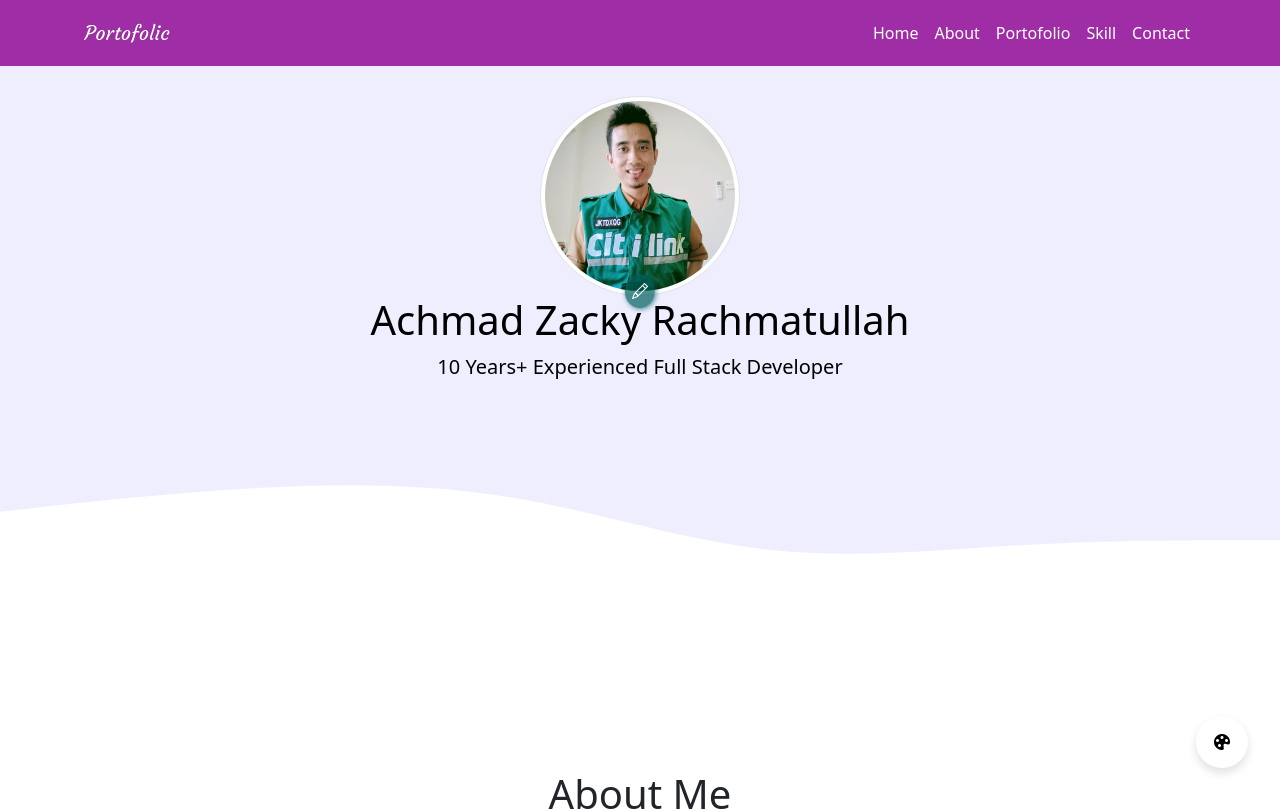
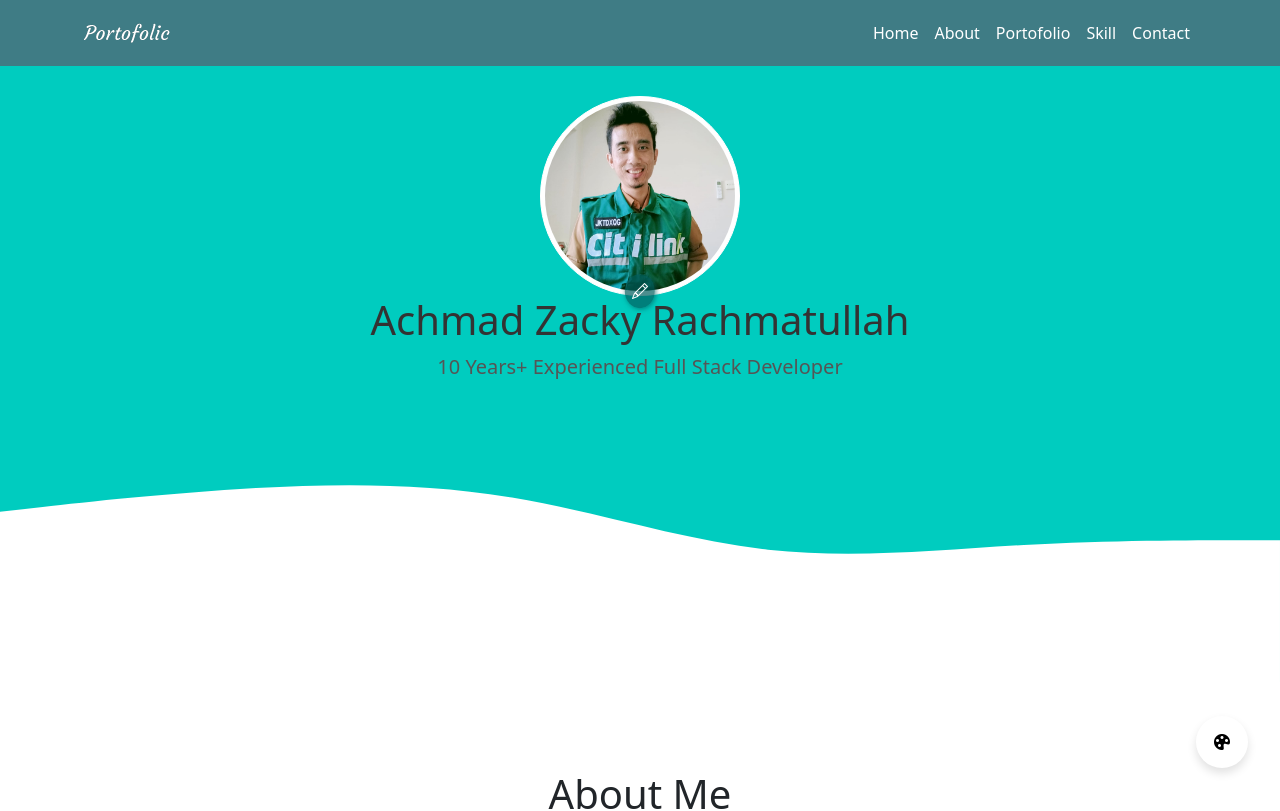
Before and after one commit to achmadzackyr/portofolic-frontend, a Next.js app: page /1 in a window 1280 px wide. Shown: the top 811 px of the page. Built offline with nearby package versions, Linux system fonts and the light colour scheme.

Commit message:
Home Color Palette

```diff
--- a/components/molecule/avatar.js
+++ b/components/molecule/avatar.js
@@ -1,13 +1,13 @@
 import { Image } from 'react-bootstrap';
 
-export default function Avatar() {
+export default function Avatar({ homeAvatar }) {
   return (
     <div className="avatar">
       <Image
         roundedCircle
         className="img-thumbnail mt-5"
         src="/achmadzackyr.jpeg"
-        style={{ width: '200px' }}
+        style={{ width: '200px', backgroundColor: homeAvatar.color, borderColor: homeAvatar.color }}
       />
       <i className="bi bi-pencil rounded-circle edit-icon"></i>
     </div>
--- a/components/organism/jumbotron.js
+++ b/components/organism/jumbotron.js
@@ -1,13 +1,13 @@
 import Avatar from '../molecule/avatar';
 
-function Jumbotron({ bgColor, textColor, fullName, headline }) {
+function Jumbotron({ homeBg, homeName, homeHeadline, fullName, headline, homeAvatar }) {
   return (
-    <div className="pt-5 mb-4 text-center" style={{ backgroundColor: bgColor }} id="home">
-      <Avatar />
-      <h1 className="display-6 fw-semibold" style={{ color: textColor }}>
+    <div className="pt-5 mb-4 text-center" style={{ backgroundColor: homeBg.color }} id="home">
+      <Avatar homeAvatar={homeAvatar} />
+      <h1 className="display-6 fw-semibold" style={{ color: homeName.color }}>
         {fullName}
       </h1>
-      <p className="fs-5" style={{ color: textColor }}>
+      <p className="fs-5" style={{ color: homeHeadline.color }}>
         {headline}
       </p>
       <svg xmlns="http://www.w3.org/2000/svg" viewBox="0 0 1440 320">
--- a/components/organism/palette-sidebar.js
+++ b/components/organism/palette-sidebar.js
@@ -1,5 +1,6 @@
 import React, { useState } from 'react';
 import ColorSelector from '../molecule/color-selector';
+import Button from 'react-bootstrap/Button';
 import ButtonGroup from 'react-bootstrap/ButtonGroup';
 import ToggleButton from 'react-bootstrap/ToggleButton';
 
@@ -10,8 +11,17 @@ export default function PaletteSidebar({
   setNavbarText,
   logoTheme,
   setLogoTheme,
-  logoThemes
+  logoThemes,
+  homeBg,
+  setHomeBg,
+  homeName,
+  setHomeName,
+  homeHeadline,
+  setHomeHeadline,
+  homeAvatar,
+  setHomeAvatar
 }) {
+  //#region navbar
   const handleClickNavbarBg = () => {
     setNavbarBg({ ...navbarBg, displayColorPicker: !navbarBg.displayColorPicker });
   };
@@ -35,6 +45,57 @@ export default function PaletteSidebar({
   const handleChangeNavbarText = (color) => {
     setNavbarText({ ...navbarText, color: color.hex });
   };
+  //#endregion navbar
+
+  //#region home
+  const handleClickHomeBg = () => {
+    setHomeBg({ ...homeBg, displayColorPicker: !homeBg.displayColorPicker });
+  };
+
+  const handleCloseHomeBg = () => {
+    setHomeBg({ ...homeBg, displayColorPicker: false });
+  };
+
+  const handleChangeHomeBg = (color) => {
+    setHomeBg({ ...homeBg, color: color.hex });
+  };
+
+  const handleClickHomeName = () => {
+    setHomeName({ ...homeName, displayColorPicker: !homeName.displayColorPicker });
+  };
+
+  const handleCloseHomeName = () => {
+    setHomeName({ ...homeName, displayColorPicker: false });
+  };
+
+  const handleChangeHomeName = (color) => {
+    setHomeName({ ...homeName, color: color.hex });
+  };
+
+  const handleClickHomeHeadline = () => {
+    setHomeHeadline({ ...homeHeadline, displayColorPicker: !homeHeadline.displayColorPicker });
+  };
+
+  const handleCloseHomeHeadline = () => {
+    setHomeHeadline({ ...homeHeadline, displayColorPicker: false });
+  };
+
+  const handleChangeHomeHeadline = (color) => {
+    setHomeHeadline({ ...homeHeadline, color: color.hex });
+  };
+
+  const handleClickHomeAvatar = () => {
+    setHomeAvatar({ ...homeAvatar, displayColorPicker: !homeAvatar.displayColorPicker });
+  };
+
+  const handleCloseHomeAvatar = () => {
+    setHomeAvatar({ ...homeAvatar, displayColorPicker: false });
+  };
+
+  const handleChangeHomeAvatar = (color) => {
+    setHomeAvatar({ ...homeAvatar, color: color.hex });
+  };
+  //#endregion home
 
   return (
     <div
@@ -74,7 +135,7 @@ export default function PaletteSidebar({
                   <div className="d-flex align-items-center">
                     <ul style={{ lineHeight: '2em' }}>
                       <li>
-                        Background Color
+                        Background
                         <ColorSelector
                           component={navbarBg}
                           handleClose={handleCloseNavbarBg}
@@ -83,7 +144,7 @@ export default function PaletteSidebar({
                         />
                       </li>
                       <li>
-                        Text Color
+                        Menu
                         <ColorSelector
                           component={navbarText}
                           handleClose={handleCloseNavbarText}
@@ -132,24 +193,41 @@ export default function PaletteSidebar({
                   <div className="d-flex align-items-center">
                     <ul style={{ lineHeight: '2em' }}>
                       <li>
-                        Background Color
+                        Background
                         <ColorSelector
-                          component={navbarBg}
-                          handleClose={handleCloseNavbarBg}
-                          handleChange={handleChangeNavbarBg}
-                          handleClick={handleClickNavbarBg}
+                          component={homeBg}
+                          handleClose={handleCloseHomeBg}
+                          handleChange={handleChangeHomeBg}
+                          handleClick={handleClickHomeBg}
                         />
                       </li>
                       <li>
-                        Text Color
+                        Name
                         <ColorSelector
-                          component={navbarText}
-                          handleClose={handleCloseNavbarText}
-                          handleChange={handleChangeNavbarText}
-                          handleClick={handleClickNavbarText}
+                          component={homeName}
+                          handleClose={handleCloseHomeName}
+                          handleChange={handleChangeHomeName}
+                          handleClick={handleClickHomeName}
                         />
                       </li>
-                      <li>Background Color</li>
+                      <li>
+                        Headline
+                        <ColorSelector
+                          component={homeHeadline}
+                          handleClose={handleCloseHomeHeadline}
+                          handleChange={handleChangeHomeHeadline}
+                          handleClick={handleClickHomeHeadline}
+                        />
+                      </li>
+                      <li>
+                        Avatar Border
+                        <ColorSelector
+                          component={homeAvatar}
+                          handleClose={handleCloseHomeAvatar}
+                          handleChange={handleChangeHomeAvatar}
+                          handleClick={handleClickHomeAvatar}
+                        />
+                      </li>
                     </ul>
                   </div>
                 </li>
@@ -314,38 +392,10 @@ export default function PaletteSidebar({
           </li>
           <li className="border-top my-3"></li>
           <li className="mb-1">
-            <button
-              className="btn btn-toggle d-inline-flex align-items-center rounded border-0 collapsed"
-              data-bs-toggle="collapse"
-              data-bs-target="#account-collapse"
-              aria-expanded="false"
-            >
-              Account
-            </button>
-            <div className="collapse" id="account-collapse">
-              <ul className="btn-toggle-nav list-unstyled fw-normal pb-1 small">
-                <li>
-                  <a href="#" className="link-dark d-inline-flex text-decoration-none rounded">
-                    New...
-                  </a>
-                </li>
-                <li>
-                  <a href="#" className="link-dark d-inline-flex text-decoration-none rounded">
-                    Profile
-                  </a>
-                </li>
-                <li>
-                  <a href="#" className="link-dark d-inline-flex text-decoration-none rounded">
-                    Settings
-                  </a>
-                </li>
-                <li>
-                  <a href="#" className="link-dark d-inline-flex text-decoration-none rounded">
-                    Sign out
-                  </a>
-                </li>
-              </ul>
-            </div>
+            <Button variant="primary" className="me-1">
+              Save
+            </Button>
+            <Button variant="secondary">Reset</Button>
           </li>
         </ul>
       </div>
--- a/pages/[username].js
+++ b/pages/[username].js
@@ -25,7 +25,7 @@ function MyPortofolio(props) {
   //#region navbar
   const [navbarBg, setNavbarBg] = useState({
     displayColorPicker: false,
-    color: '#9F2DA5'
+    color: '#3F7C85'
   });
 
   const [navbarText, setNavbarText] = useState({
@@ -44,10 +44,20 @@ function MyPortofolio(props) {
   //#region home
   const [homeBg, setHomeBg] = useState({
     displayColorPicker: false,
-    color: '#9F2DA5'
+    color: '#00CCBF'
   });
 
-  const [homeText, setHomeText] = useState({
+  const [homeName, setHomeName] = useState({
+    displayColorPicker: false,
+    color: '#333333'
+  });
+
+  const [homeHeadline, setHomeHeadline] = useState({
+    displayColorPicker: false,
+    color: '#555555'
+  });
+
+  const [homeAvatar, setHomeAvatar] = useState({
     displayColorPicker: false,
     color: '#ffffff'
   });
@@ -77,8 +87,10 @@ function MyPortofolio(props) {
       </header>
       <main className={styles.body}>
         <Jumbotron
-          bgColor={'rgba(200, 200, 255, 0.3)'}
-          textColor="black"
+          homeBg={homeBg}
+          homeName={homeName}
+          homeHeadline={homeHeadline}
+          homeAvatar={homeAvatar}
           fullName={'Achmad Zacky Rachmatullah'}
           headline={'10 Years+ Experienced Full Stack Developer'}
         />
@@ -100,6 +112,14 @@ function MyPortofolio(props) {
           logoTheme={logoTheme}
           setLogoTheme={setLogoTheme}
           logoThemes={logoThemes}
+          homeBg={homeBg}
+          setHomeBg={setHomeBg}
+          homeName={homeName}
+          setHomeName={setHomeName}
+          homeHeadline={homeHeadline}
+          setHomeHeadline={setHomeHeadline}
+          homeAvatar={homeAvatar}
+          setHomeAvatar={setHomeAvatar}
         />
         <Fab />
       </main>
```
